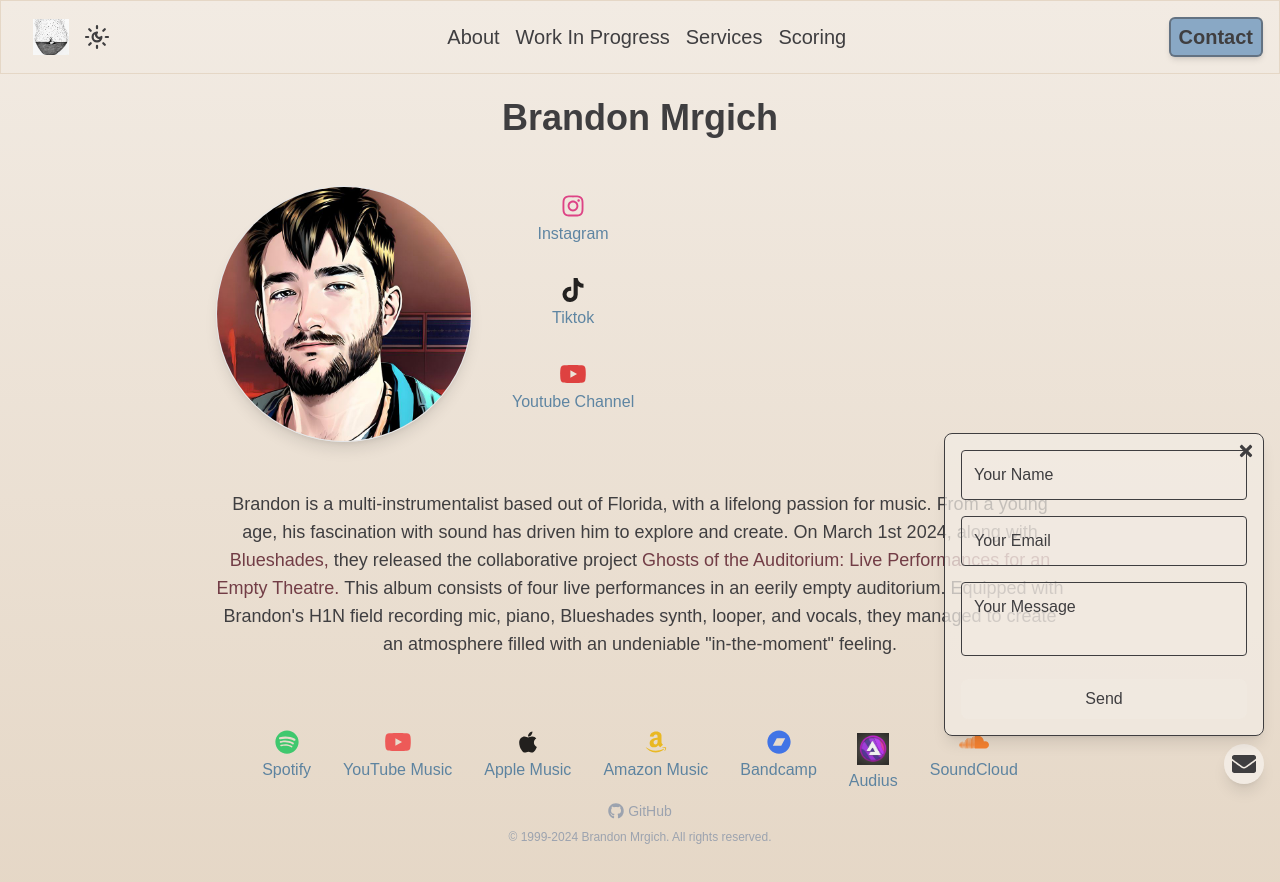
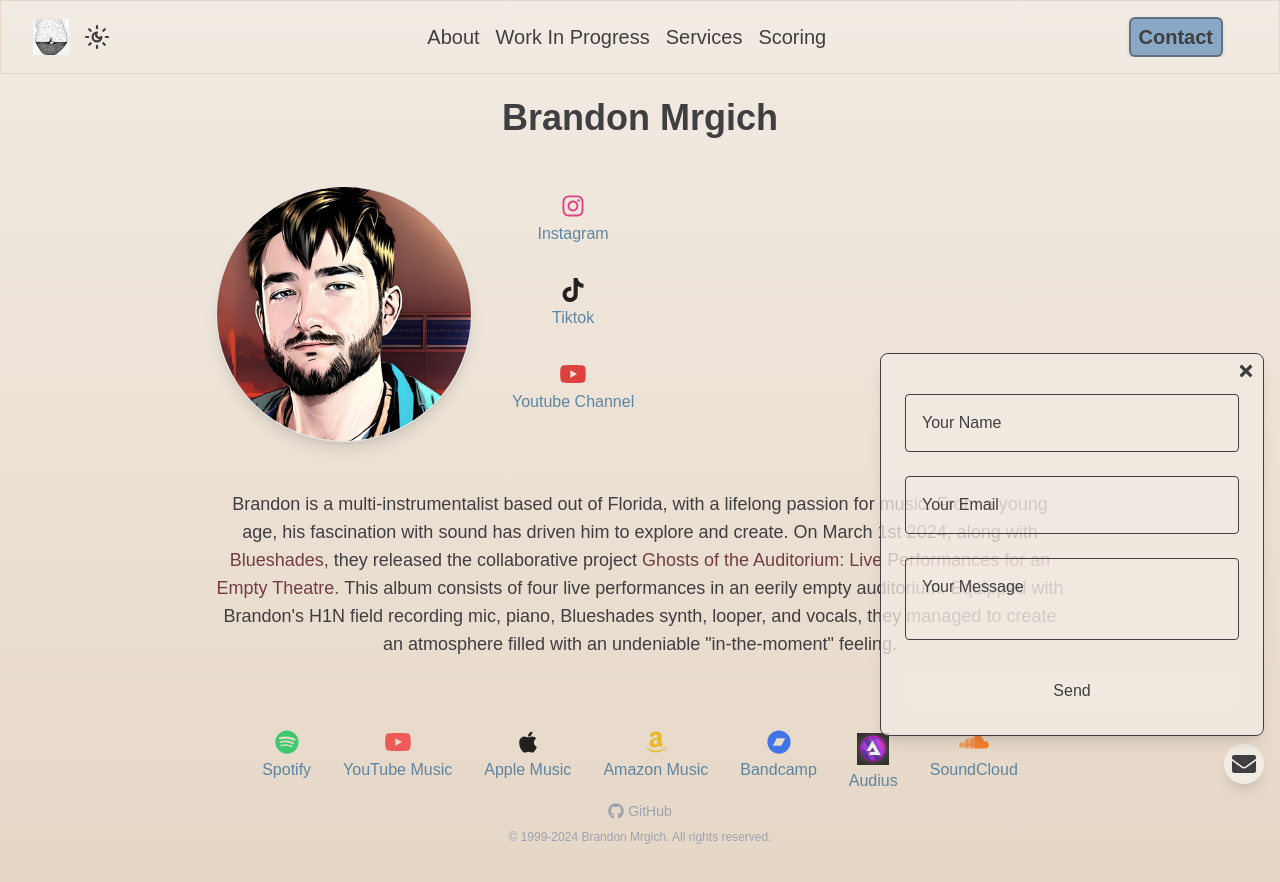
Before and after one commit to brandonmrgich/music-portfolio, a React (Create React App) app: page / in a window 1280 px wide. Both pictures are taken after a click on the button "Contact". Shown: the top 882 px of the page. Built offline with nearby package versions, Linux system fonts and the light colour scheme.

Commit message:
cleaned contact form & button

```diff
--- a/src/App.js
+++ b/src/App.js
@@ -43,7 +43,7 @@ const App = () => {
                 {darkMode && <div className="absolute inset-0 bg-overlay blur-lg"></div>}
 
                 <nav className="relative z-10 p-4 border border-comfy-medium text-xl">
-                    <div className="flex justify-between items-center">
+                    <div className="flex justify-between items-center max-w-full overflow-hidden">
                         <section className="ml-4 flex flex-row justify-between">
                             <a href="https://linktr.ee/brandonamrgich">
                                 <img src={Logo} height="36" width="36" alt="Brandon Mrgich" />
@@ -67,7 +67,9 @@ const App = () => {
                                     to="/in-work"
                                     className="text-comfy-dark hover:text-comfy-accent1 focus:text-comfy-accent2 transition-color"
                                 >
-                                    <span className="hidden sm:inline">Work In Progress</span>
+                                    <span className="hidden sm:inline md:inline">
+                                        Work In Progress
+                                    </span>
                                     <span className="inline sm:hidden">WIP</span>
                                 </Link>
                             </li>
@@ -88,8 +90,9 @@ const App = () => {
                                 </Link>
                             </li>
                         </ul>
-
-                        <ContactButton />
+                        <div className="flex-shrink-0">
+                            <ContactButton />
+                        </div>
                     </div>
                 </nav>
 
@@ -104,7 +107,9 @@ const App = () => {
                 </main>
 
                 <Footer />
-                <ContactForm />
+                <div>
+                    <ContactForm />
+                </div>
             </div>
         </Router>
     );
--- a/src/components/Contact/ContactButton.js
+++ b/src/components/Contact/ContactButton.js
@@ -1,21 +1,24 @@
-// src/components/Contact/ContactButton.js
 import React from 'react';
 import { useContact } from '../../contexts/ContactContext';
+import { FaEnvelope } from 'react-icons/fa';
 
 const ContactButton = () => {
-    const { openForm } = useContact(); // Get openForm function from context
+    const { openForm } = useContact();
 
     return (
         <button
-            className="font-semibold relative
+            className="md:mr-10 lg:mr-10 xl:mr-10 font-semibold relative
                    border-2 border-comfy-dark bg-transparent border-opacity-50
                    p-1 px-2 rounded-md shadow-md
                    hover:bg-comfylight-accent1 focus:bg-comfylight-accent2 transition duration-300
                    ease-in-out transform hover:scale-105"
             onClick={openForm}
         >
-            <span className="text-md relative inset-0 flex items-center justify-center text-comfy-dark">
+            <span className="text-md relative inset-0 flex items-center justify-center text-comfy-dark hidden sm:inline">
                 Contact
+            </span>
+            <span className="text-md relative inset-0 flex items-center justify-center text-comfy-dark sm:hidden">
+                <FaEnvelope size={20} />
             </span>
         </button>
     );
--- a/src/components/Contact/ContactForm.js
+++ b/src/components/Contact/ContactForm.js
@@ -1,4 +1,3 @@
-// src/components/Contact/ContactForm.js
 import React, { useEffect, useRef, useState } from 'react';
 import { FaTimes, FaEnvelope } from 'react-icons/fa';
 import { useContact } from '../../contexts/ContactContext';
@@ -7,9 +6,9 @@ const ContactForm = () => {
     const { isFormOpen, closeForm, openForm } = useContact();
     const formRef = useRef(null);
 
-    const { setFormName, formName } = useState('');
-    const { setFormEmail, formEmail } = useState('');
-    const { setFormMessage, formMessage } = useState('');
+    const [formName, setFormName] = useState('');
+    const [formEmail, setFormEmail] = useState('');
+    const [formMessage, setFormMessage] = useState('');
 
     const sendMessage = () => {};
 
@@ -29,7 +28,6 @@ const ContactForm = () => {
         };
     }, [isFormOpen, closeForm]);
 
-    // TODO: Changed fixed so that bounds of screen are not forcefully changed on mobile
     return (
         <div>
             {/* Envelope icon button always visible */}
@@ -44,7 +42,7 @@ const ContactForm = () => {
             {isFormOpen && (
                 <div
                     ref={formRef}
-                    className="fixed bottom-16 right-4 z-50 w-80 bg-comfy-light bg-opacity-75 border border-comfy-dark p-4 rounded-lg shadow-lg"
+                    className="fixed bottom-16 right-4 z-50 w-96 bg-comfy-light bg-opacity-75 border border-comfy-dark p-6 rounded-lg shadow-lg space-y-4"
                 >
                     <button
                         className="absolute top-2 right-2 text-comfy-dark focus:outline-none"
@@ -52,34 +50,45 @@ const ContactForm = () => {
                     >
                         <FaTimes size={18} />
                     </button>
-                    <form className="space-y-4">
+                    <form className="space-y-6">
+                        <div className="space-y-2">
                             <input
                                 type="text"
                                 placeholder="Your Name"
-                            className="w-full p-3 border rounded bg-comfy-light bg-opacity-25 border-comfy-dark text-comfy-dark placeholder-comfy-dark focus:outline-none focus:ring-2 focus:ring-comfy-dark"
+                                className="w-full p-4 border rounded bg-comfy-light bg-opacity-25 border-comfy-dark text-comfy-dark placeholder-comfy-dark focus:outline-none focus:ring-2 focus:ring-comfy-dark"
                                 required
-                            content={formName}
+                                value={formName}
+                                onChange={(e) => setFormName(e.target.value)}
                             />
+                        </div>
+                        <div className="space-y-2">
                             <input
                                 type="email"
                                 placeholder="Your Email"
-                            className="w-full p-3 border rounded bg-comfy-light bg-opacity-25 border-comfy-dark text-comfy-dark placeholder-comfy-dark focus:outline-none focus:ring-2 focus:ring-comfy-dark"
+                                className="w-full p-4 border rounded bg-comfy-light bg-opacity-25 border-comfy-dark text-comfy-dark placeholder-comfy-dark focus:outline-none focus:ring-2 focus:ring-comfy-dark"
                                 required
-                            content={formEmail}
+                                value={formEmail}
+                                onChange={(e) => setFormEmail(e.target.value)}
                             />
+                        </div>
+                        <div className="space-y-2">
                             <textarea
                                 placeholder="Your Message"
-                            className="w-full p-3 border rounded bg-comfy-light bg-opacity-25 border-comfy-dark text-comfy-dark placeholder-comfy-dark resize-none focus:outline-none focus:ring-2 focus:ring-comfy-dark"
+                                className="w-full p-4 border rounded bg-comfy-light bg-opacity-25 border-comfy-dark text-comfy-dark placeholder-comfy-dark resize-none focus:outline-none focus:ring-2 focus:ring-comfy-dark"
                                 required
-                            content={formMessage}
+                                value={formMessage}
+                                onChange={(e) => setFormMessage(e.target.value)}
                             ></textarea>
+                        </div>
+                        <div className="space-y-2">
                             <button
                                 type="submit"
                                 className="w-full bg-comfy-light bg-opacity-50 text-comfy-dark px-4 py-2 rounded-lg hover:bg-gray-600 transition-colors"
-                            onClick={sendMessage()}
+                                onClick={sendMessage}
                             >
                                 Send
                             </button>
+                        </div>
                     </form>
                 </div>
             )}
```
Lines whose indentation alone changed are shown as unchanged.
